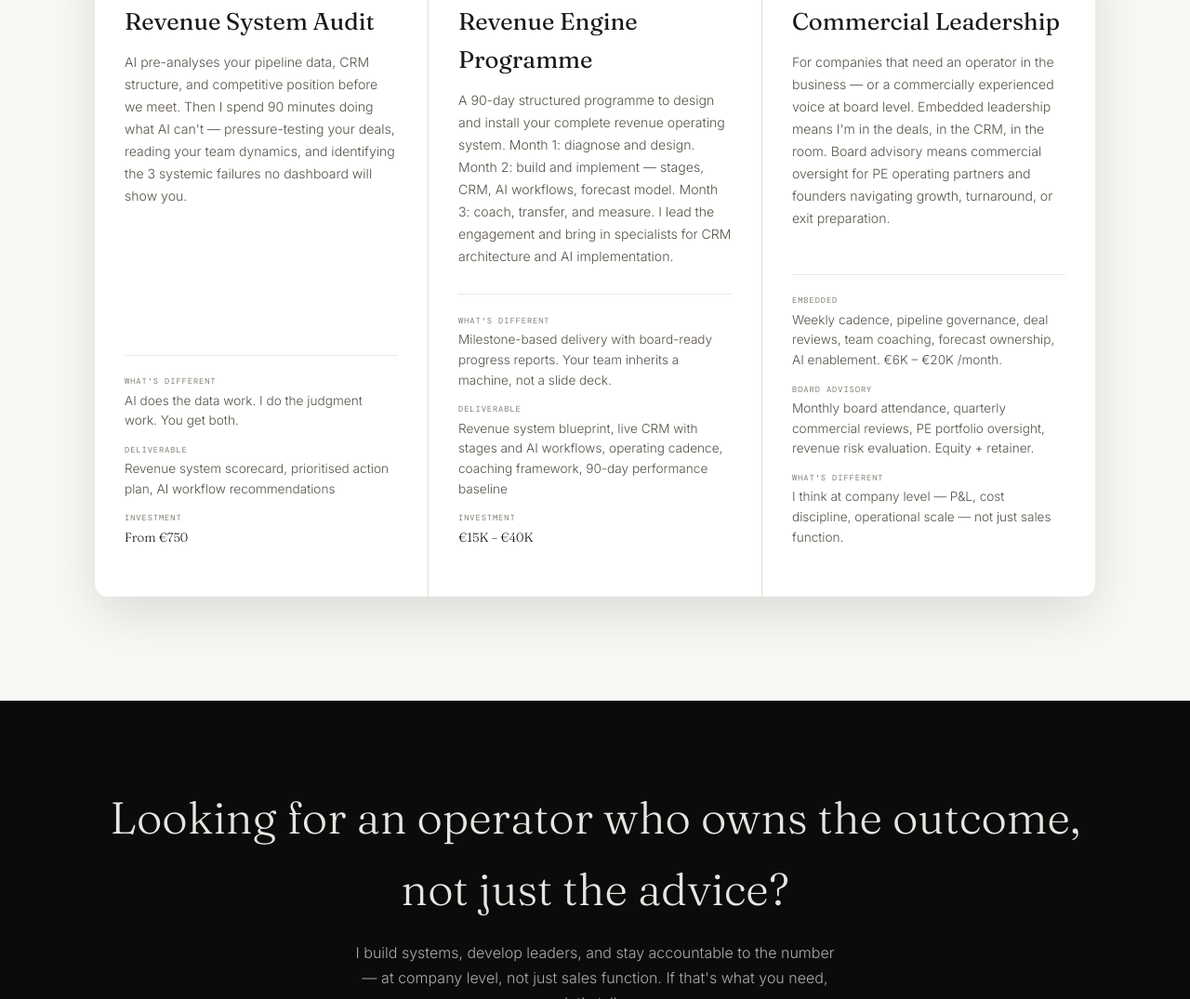
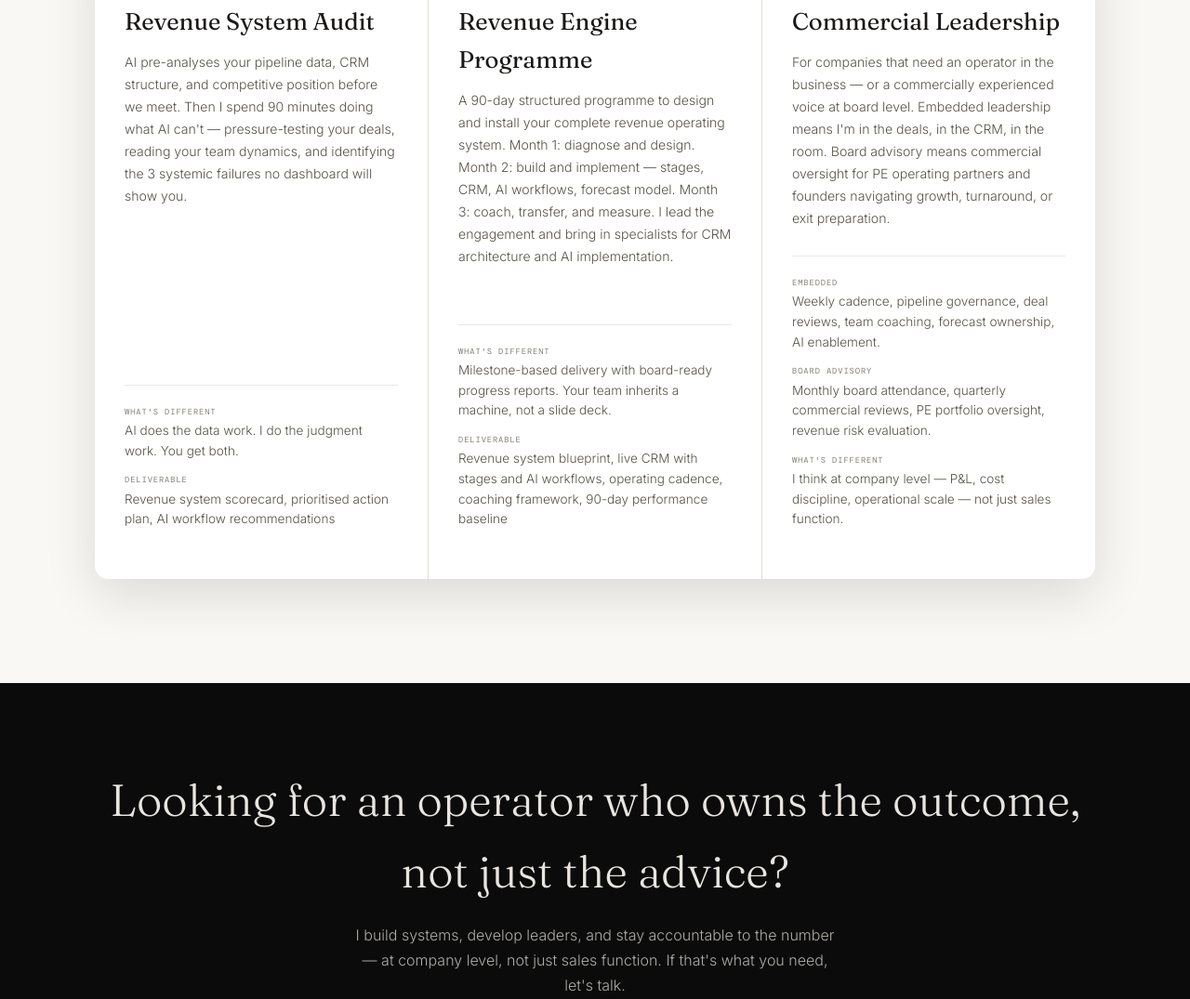
Before and after one commit to rodrigomedgenberg-cloud/RM-Advisory, a plain HTML site: page index.html in a window 1280 px wide. Shown: the part 5636-6711 px from the top of the page at 93% size. Drawn offline with nearby package versions, Linux system fonts and the light colour scheme; a web font is replaced by a local one.

Commit message:
Remove pricing from service cards
Keep engagement model descriptions but remove specific price points
to allow for flexible, conversation-based pricing.

Co-Authored-By: Claude Opus 4.6 <noreply@anthropic.com>

```diff
--- a/index.html
+++ b/index.html
@@ -461,19 +461,19 @@
           <div class="svc-tag">Diagnostic</div>
           <h3>Revenue System Audit</h3>
           <p class="svc-desc">AI pre-analyses your pipeline data, CRM structure, and competitive position before we meet. Then I spend 90 minutes doing what AI can't &mdash; pressure-testing your deals, reading your team dynamics, and identifying the 3 systemic failures no dashboard will show you.</p>
-          <div class="svc-meta"><dl><dt>What's different</dt><dd>AI does the data work. I do the judgment work. You get both.</dd><dt>Deliverable</dt><dd>Revenue system scorecard, prioritised action plan, AI workflow recommendations</dd><dt>Investment</dt><dd class="svc-price">From &euro;750</dd></dl></div>
+          <div class="svc-meta"><dl><dt>What's different</dt><dd>AI does the data work. I do the judgment work. You get both.</dd><dt>Deliverable</dt><dd>Revenue system scorecard, prioritised action plan, AI workflow recommendations</dd></dl></div>
         </div>
         <div class="svc-card reveal">
           <div class="svc-tag">Programme &mdash; Most Requested</div>
           <h3>Revenue Engine Programme</h3>
           <p class="svc-desc">A 90-day structured programme to design and install your complete revenue operating system. Month 1: diagnose and design. Month 2: build and implement &mdash; stages, CRM, AI workflows, forecast model. Month 3: coach, transfer, and measure. I lead the engagement and bring in specialists for CRM architecture and AI implementation.</p>
-          <div class="svc-meta"><dl><dt>What's different</dt><dd>Milestone-based delivery with board-ready progress reports. Your team inherits a machine, not a slide deck.</dd><dt>Deliverable</dt><dd>Revenue system blueprint, live CRM with stages and AI workflows, operating cadence, coaching framework, 90-day performance baseline</dd><dt>Investment</dt><dd class="svc-price">&euro;15K &ndash; &euro;40K</dd></dl></div>
+          <div class="svc-meta"><dl><dt>What's different</dt><dd>Milestone-based delivery with board-ready progress reports. Your team inherits a machine, not a slide deck.</dd><dt>Deliverable</dt><dd>Revenue system blueprint, live CRM with stages and AI workflows, operating cadence, coaching framework, 90-day performance baseline</dd></dl></div>
         </div>
         <div class="svc-card reveal">
           <div class="svc-tag">Embedded &amp; Board-Level</div>
           <h3>Commercial Leadership</h3>
           <p class="svc-desc">For companies that need an operator in the business &mdash; or a commercially experienced voice at board level. Embedded leadership means I'm in the deals, in the CRM, in the room. Board advisory means commercial oversight for PE operating partners and founders navigating growth, turnaround, or exit preparation.</p>
-          <div class="svc-meta"><dl><dt>Embedded</dt><dd>Weekly cadence, pipeline governance, deal reviews, team coaching, forecast ownership, AI enablement. &euro;6K &ndash; &euro;20K /month.</dd><dt>Board advisory</dt><dd>Monthly board attendance, quarterly commercial reviews, PE portfolio oversight, revenue risk evaluation. Equity + retainer.</dd><dt>What's different</dt><dd>I think at company level &mdash; P&amp;L, cost discipline, operational scale &mdash; not just sales function.</dd></dl></div>
+          <div class="svc-meta"><dl><dt>Embedded</dt><dd>Weekly cadence, pipeline governance, deal reviews, team coaching, forecast ownership, AI enablement.</dd><dt>Board advisory</dt><dd>Monthly board attendance, quarterly commercial reviews, PE portfolio oversight, revenue risk evaluation.</dd><dt>What's different</dt><dd>I think at company level &mdash; P&amp;L, cost discipline, operational scale &mdash; not just sales function.</dd></dl></div>
         </div>
       </div>
     </div>
```
